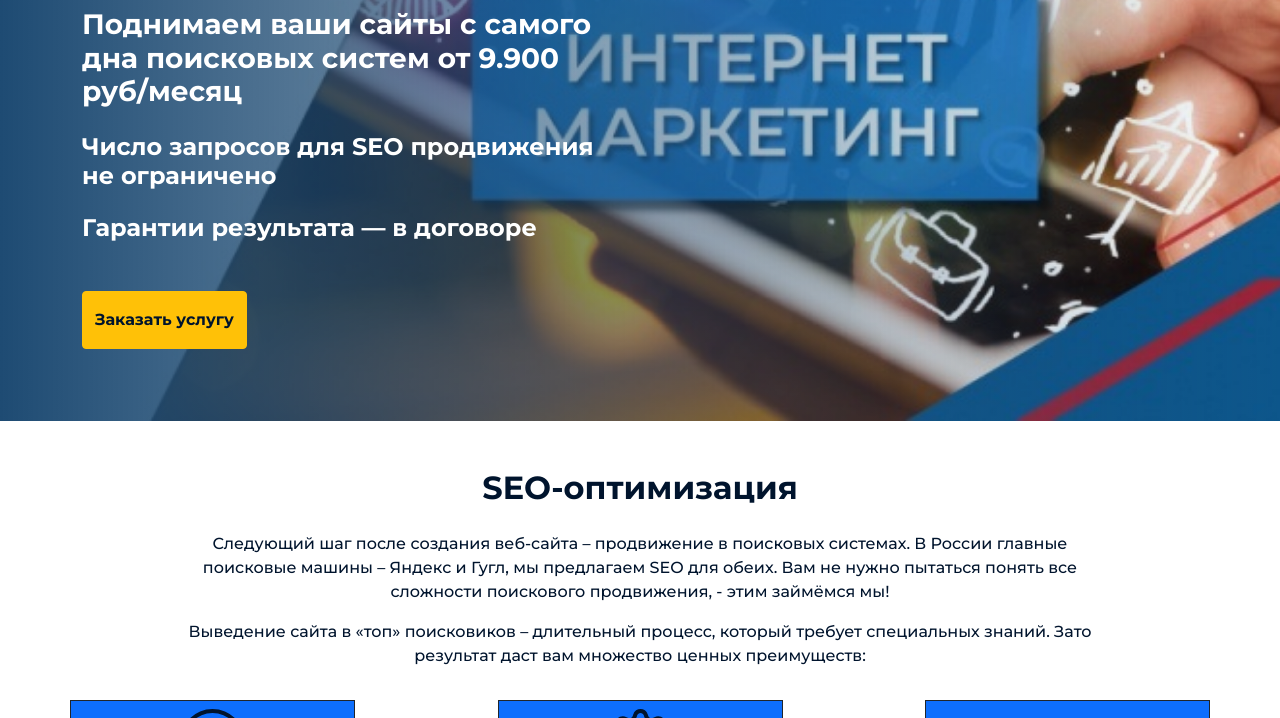
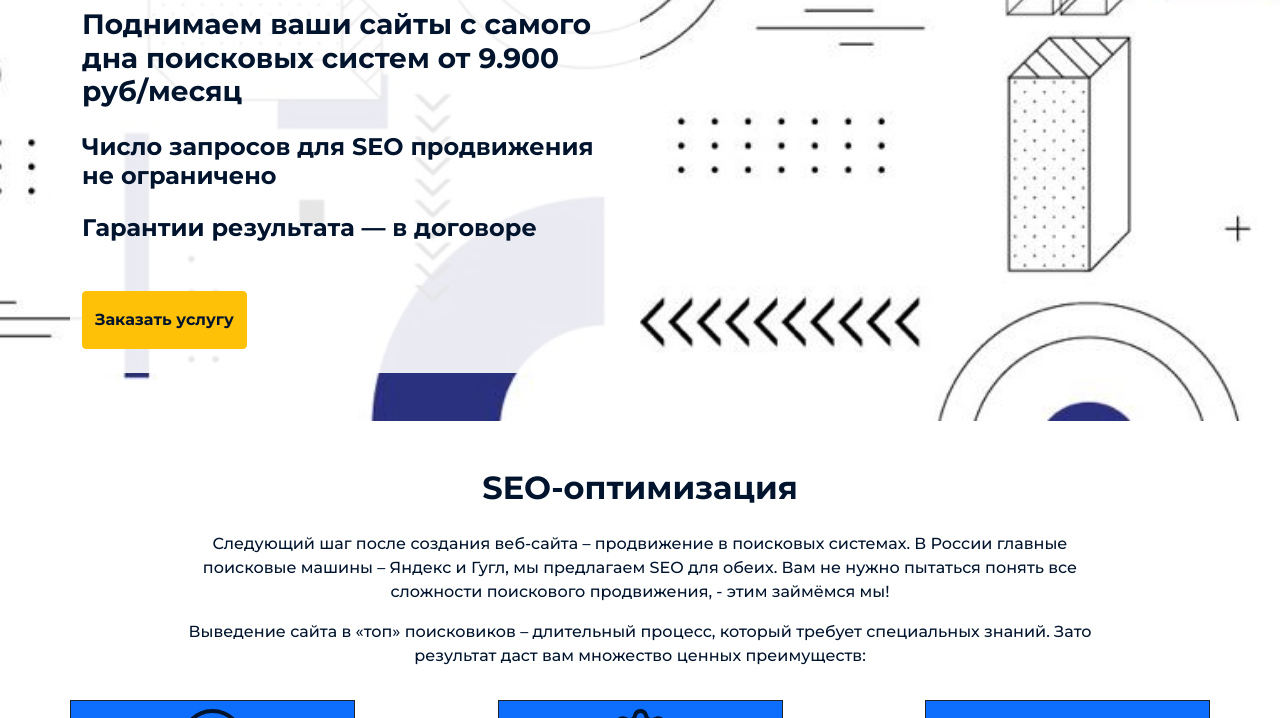
Before and after one commit to ananevandrei11/velesdigital_lp, a website: page dev/index.html in a window 1280 px wide. Shown: the part 264-982 px from the top of the page. Drawn offline with Linux system fonts and the light colour scheme.

Commit message:
04/04/21 __ 12:20 MSK

```diff
--- a/dev/index.html
+++ b/dev/index.html
@@ -98,8 +98,8 @@
 	<section class="top container-fluid p-5">
 	<div class="container">
 		<!--TOP TITLE-->
-		<div class="top__main row">
-			<div class="col-12 col-md-8 col-xl-6">
+		<div class="top__main row ">
+			<div class="top__item col-12 col-md-8 col-xl-6">
 				<h1 class="fs-1 fw-bold my-4">Продвижение сайта (SEO)</h1>
 				<h3 class="fs-3 fw-bold my-4">Поднимаем ваши сайты с самого дна поисковых систем от 9.900 руб/месяц</h3>
 				<h4 class="fs-4 fw-bold my-4">Число запросов для SEO продвижения не ограничено</h4>
--- a/src/scss/_top.scss
+++ b/src/scss/_top.scss
@@ -1,13 +1,17 @@
 .top {
 	margin-top: 80px;
-	background: linear-gradient(to right, rgba(30, 75, 115, 1), rgba(255, 255, 255, 0)), url('../img/banner.jpg') 70% / cover no-repeat;
-	&__main {
-		color: #fff;
+	//background: linear-gradient(to right, rgba(30, 75, 115, 1), rgba(255, 255, 255, 0)), url('../img/bg_1.jpg') 70% / cover no-repeat;
+  //background: linear-gradient(to right, rgba(0, 0, 0, 0), rgba(0, 0, 0, 0)), url('../img/bg_1.jpg') 70% / cover no-repeat;
+  background: url('../img/bg_1.jpg') center / cover no-repeat;
+	&__main &__item {
+		color:rgb(0, 20, 45);
+    background-color: rgba(255,255,255, 0.9)
 	}
 }
 @media screen and (max-width:576px) {
 	.top {
-		background-size: 250% 100%;
-		background: linear-gradient(to right, rgba(30, 75, 115, 1), rgba(255, 255, 255, 0)), url('../img/banner-min.jpg') center / 100% 100% no-repeat;
+		//background-size: 250% 100%;
+		//background: linear-gradient(to right, rgba(30, 75, 115, 1), rgba(255, 255, 255, 0)), url('../img/bg_4.jpg') center / cover no-repeat;
+    //background: linear-gradient(to right, rgba(0, 0, 0, 0), rgba(0, 0, 0, 0)), url('../img/bg_1.jpg') 70% / cover no-repeat;
 	}
 }
```
Also changed, not shown: src/components/top.html (+2 -2 lines), dev/css/style.min.css, dev/img/bg_1.jpg (added), dev/img/bg_2.jpg (added), dev/img/bg_3.jpg (added), dev/img/bg_4.jpg (added), dev/img/bg_5.jpg (added), dev/img/bg_6.jpg (added), src/img/bg_1.jpg (added), src/img/bg_2.jpg (added), src/img/bg_3.jpg (added), src/img/bg_4.jpg (added), src/img/bg_5.jpg (added), src/img/bg_6.jpg (added).
